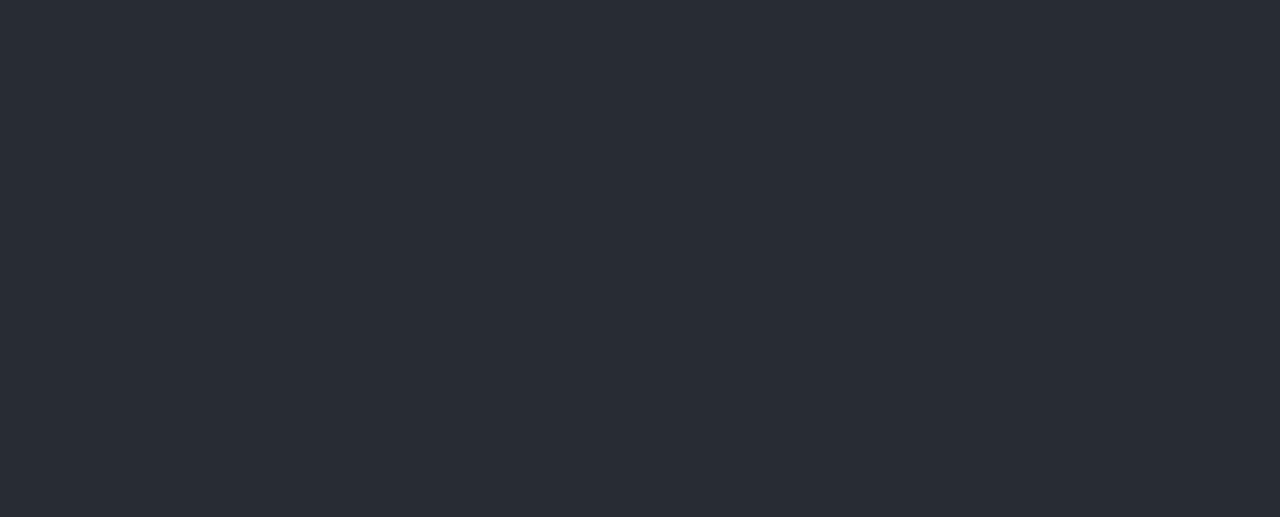
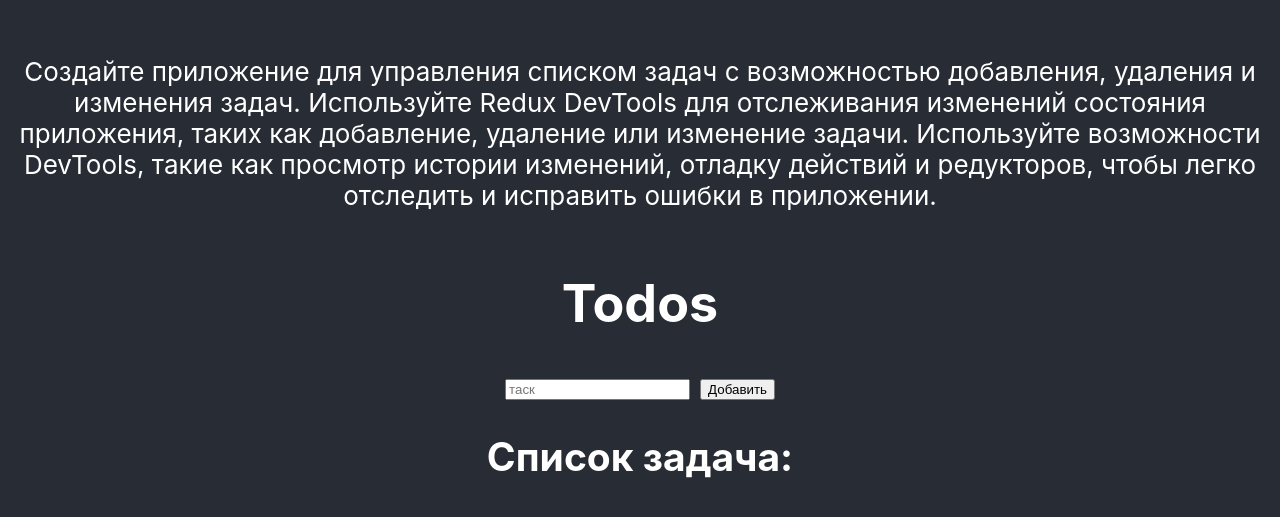
Before and after one commit to Daniil-Belousov/redux_tasks, a React (Create React App) app: page / in a window 1280 px wide. Shown: the part 129-646 px from the top of the page. Built offline with nearby package versions, Linux system fonts and the light colour scheme.

Commit message:
fourth task

```diff
--- a/src/App.js
+++ b/src/App.js
@@ -1,9 +1,95 @@
 import './App.css';
+import { useState } from 'react';
+import { useDispatch, useSelector } from 'react-redux';
 
 function App() {
+  const dispatch = useDispatch();
+  const todos = useSelector(state => state.todos.todos)
+
+  const [task, setTask] = useState('');
+  const [isEditTask, setEditTask] = useState(null);
+  const [editText, setEditText] = useState('');
+
+  const addTodo = () => {
+    dispatch({type: 'ADD_TODO', payload: {task, id: `${Math.random()}`}});
+    setTask('');
+  }
+
+  const deleteTodo = (id) => {
+    dispatch({type: 'DELETE_TODO', payload: {id}})
+  }
+
+  const editTask = (todo) => {
+    setEditTask(todo.id);
+    setEditText(todo.task)
+  }
+
+  const saveTask = (todo) => {
+    dispatch({type: 'EDIT_TODO', payload: todo});
+    setEditTask(null);
+    setEditText('');
+  }
+
   return (
     <div className="App">
       <header className="App-header">
+        <p>
+          Создайте приложение для управления списком задач с возможностью добавления,
+          удаления и изменения задач. Используйте Redux DevTools для отслеживания изменений состояния приложения,
+          таких как добавление, удаление или изменение задачи. Используйте возможности DevTools,
+          такие как просмотр истории изменений, отладку действий и редукторов,
+          чтобы легко отследить и исправить ошибки в приложении.
+        </p>
+        <h1>Todos</h1>
+        <div>
+          <input
+            placeholder='таск'
+            value={task}
+            onChange={(e) => setTask(e.target.value)}
+          />
+          <button
+            style={{marginLeft: '10px', cursor: 'pointer'}}
+            onClick={() => addTodo()}
+          >Добавить</button>
+        </div>
+        <div>
+          <h2>Список задача:</h2>
+          <ul>
+            {todos && todos.map(todo => {
+              return(
+                <li key={`${todo.id}`}>
+                  {isEditTask === todo.id ?
+                    (
+                    <>
+                      <input
+                        value={editText}
+                        onChange={(e) => setEditText(e.target.value)}
+                      />
+                      <button
+                        onClick={() => saveTask({...todo, task: editText})}
+                        style={{marginLeft: '10px', cursor: 'pointer'}}
+                      >save</button>
+                    </>
+                    )
+                    : (
+                      <>
+                        <span>{todo.task}</span>
+                        <button
+                          onClick={() => editTask(todo)}
+                          style={{marginLeft: '10px', cursor: 'pointer'}}
+                        >edit</button>
+                      </>
+                    )
+                  }
+                  <button
+                    onClick={() => deleteTodo(todo.id)}
+                    style={{marginLeft: '10px', cursor: 'pointer'}}
+                  >x</button>
+                </li>
+              )
+            })}
+          </ul>
+        </div>
       </header>
     </div>
   );
--- a/src/index.js
+++ b/src/index.js
@@ -3,21 +3,8 @@ import ReactDOM from 'react-dom/client';
 import './index.css';
 import App from './App';
 import reportWebVitals from './reportWebVitals';
-import { legacy_createStore as createStore} from 'redux'
 import { Provider } from 'react-redux';
-
-const defaultState = {
-  users: []
-}
-
-const reducer = (state, action) => {
-  switch (action.type) {
-    default:
-      return defaultState;
-  }
-}
-
-const store = createStore(reducer);
+import { store } from './store/index'
 
 const root = ReactDOM.createRoot(document.getElementById('root'));
 root.render(
--- /dev/null
+++ b/src/store/index.js
@@ -0,0 +1,11 @@
+import { legacy_createStore as createStore, combineReducers} from 'redux';
+import { todosReducer } from './todosReducer';
+import { composeWithDevTools } from 'redux-devtools-extension';
+
+const rootReducer = combineReducers(
+  {
+    todos: todosReducer
+  }
+)
+
+export const store = createStore(rootReducer, composeWithDevTools());
--- /dev/null
+++ b/src/store/todosReducer.js
@@ -0,0 +1,24 @@
+const defaultState = {
+  todos: []
+}
+
+export const todosReducer = (state = defaultState, action) => {
+  switch(action.type) {
+    case 'ADD_TODO':
+      return {...state, todos : [...state.todos, action.payload]}
+
+    case 'DELETE_TODO':
+      return {...state, todos: state.todos.filter(todo => todo.id !== action.payload.id)}
+
+    case 'EDIT_TODO':
+      return {...state, todos: state.todos.map(todo => {
+        if(todo.id === action.payload.id) {
+          todo.task = action.payload.task;
+        }
+        return todo;
+      }) }
+
+    default:
+      return state
+  }
+}
```
